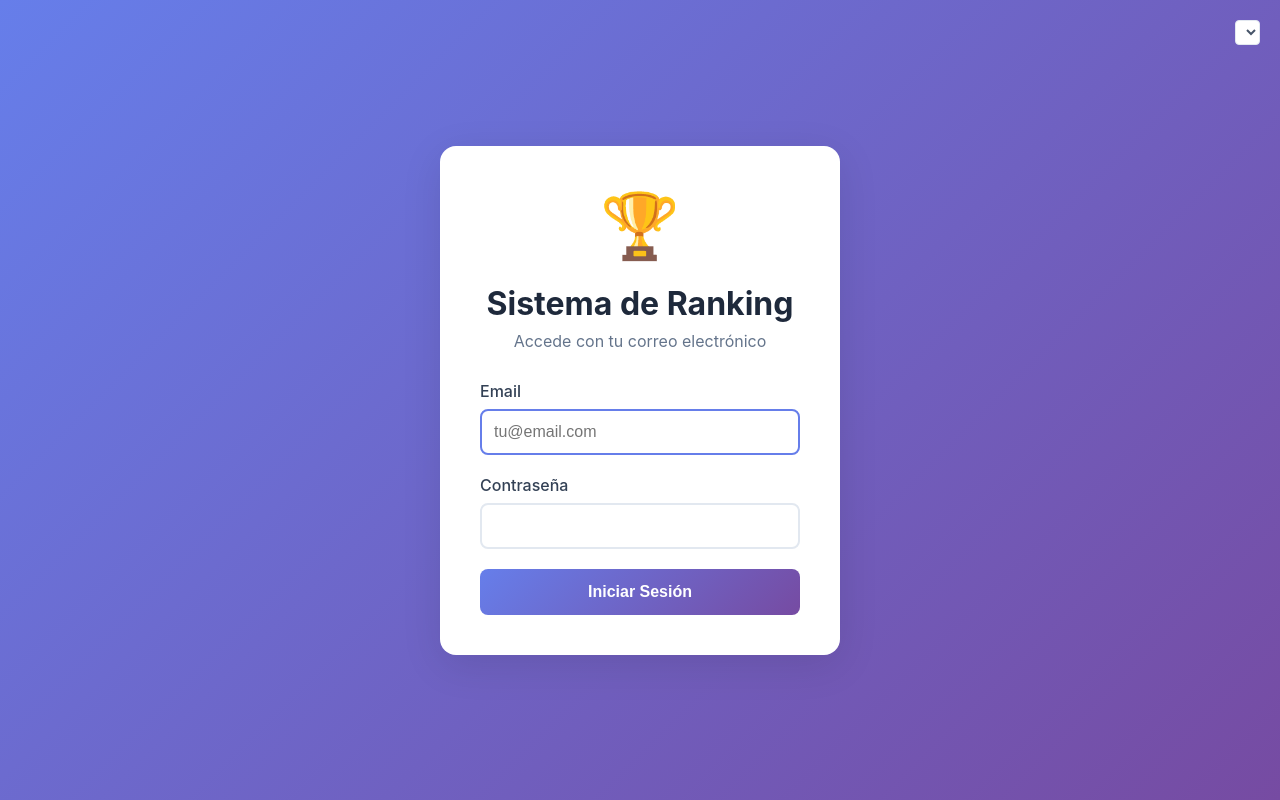
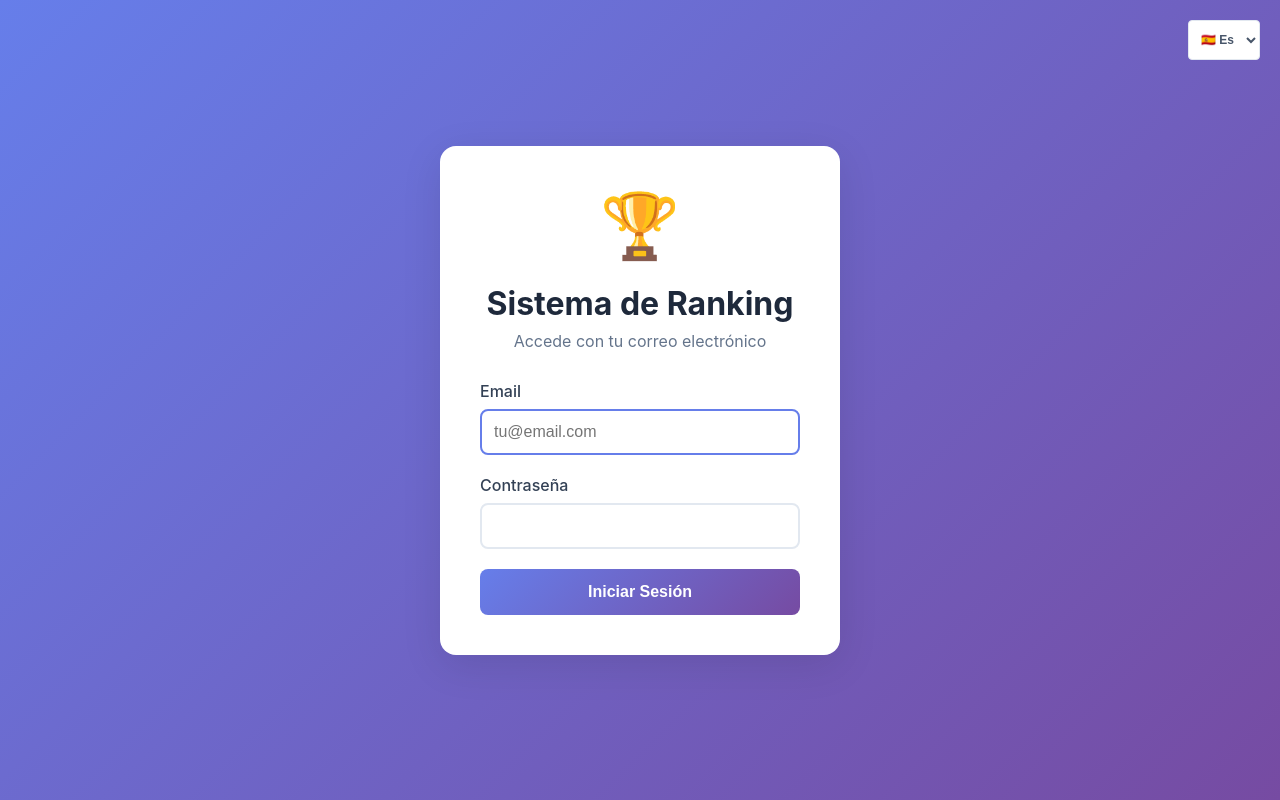
Before and after one commit to izzys-dev/ranking, a plain HTML site: page frontend/index.html in a window 1280 px wide. Drawn offline with nearby package versions, Linux system fonts and the light colour scheme.

Commit message:
🎨 Selector de idiomas 40px con código (Es, En, Pt)

```diff
--- a/frontend/index.html
+++ b/frontend/index.html
@@ -65,10 +65,10 @@
             if (!headerLang) return;
 
             headerLang.innerHTML = `
-                <select id="languageSelect" style="padding: 3px 6px; font-size: 12px; width: 25px; height: 25px; border: 1px solid #e2e8f0; border-radius: 4px; background: white; cursor: pointer; color: #475569;">
-                    <option value="es">🇪🇸</option>
-                    <option value="en">🇺🇸</option>
-                    <option value="pt">🇧🇷</option>
+                <select id="languageSelect" style="padding: 5px 8px; font-size: 12px; height: 40px; border: 1px solid #e2e8f0; border-radius: 4px; background: white; cursor: pointer; font-weight: 600; color: #475569;">
+                    <option value="es">🇪🇸 Es</option>
+                    <option value="en">🇺🇸 En</option>
+                    <option value="pt">🇧🇷 Pt</option>
                 </select>
             `;
 
```
